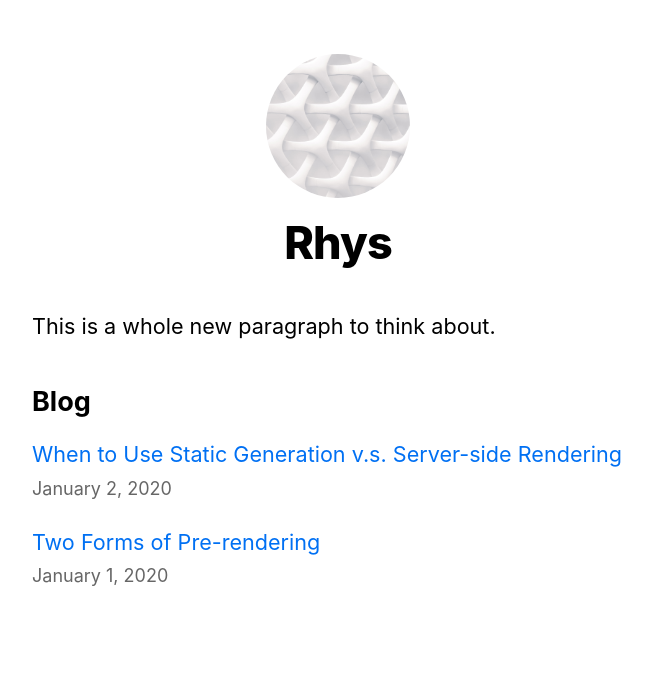
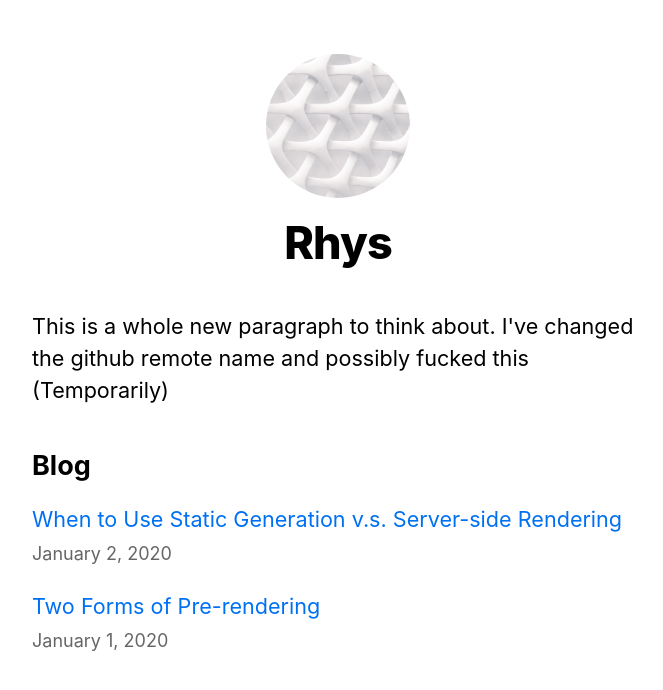
Before and after one commit to RhysWeb/nextjslearning, a Next.js app: page / in a window 1280 px wide. Shown: the top 690 px of the page, without its empty margins (302-965 px from the left). Built offline with nearby package versions, Linux system fonts and the light colour scheme.

Commit message:
changed the ithub name

```diff
--- a/pages/index.js
+++ b/pages/index.js
@@ -21,10 +21,10 @@ export default function Home({ allPostsData }) {
 				<title>{siteTitle}</title>
 			</Head>
 			<section className={utilStyles.headingMd}>
-
-				<p>This is a whole new paragraph to think about.</p>
-
-
+				<p>
+					This is a whole new paragraph to think about. I've changed the github
+					remote name and possibly fucked this (Temporarily)
+				</p>
 			</section>
 			<section className={`${utilStyles.headingMd} ${utilStyles.padding1px}`}>
 				<h2 className={utilStyles.headingLg}>Blog</h2>
```
